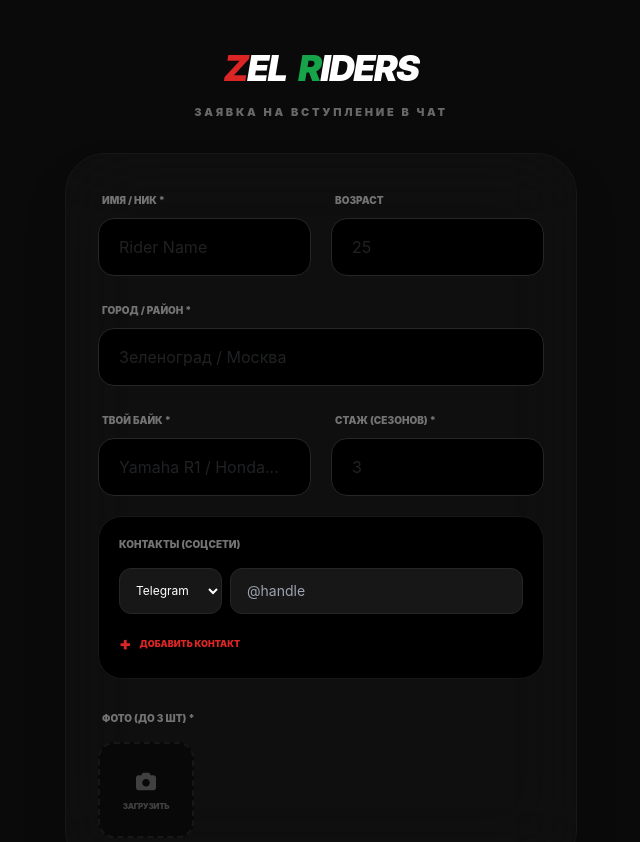
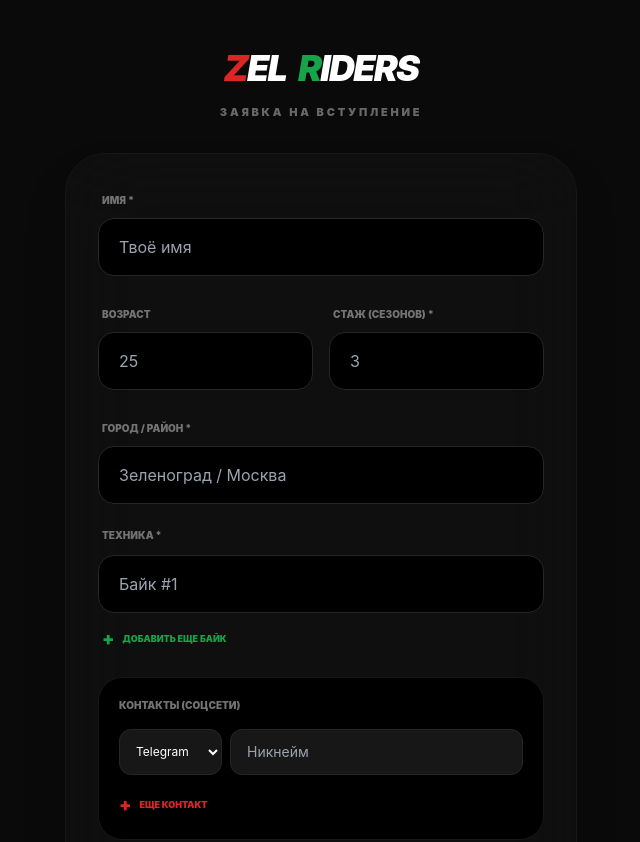
Before and after one commit to LukomskiyAA/zel-riders-miniapp, a React (Vite) app: page / in a window 1280 px wide. Shown: the top 842 px of the page, without its empty margins (319-959 px from the left). Built offline with nearby package versions, Linux system fonts and the light colour scheme.

Commit message:
Add files via upload

```diff
--- a/App.tsx
+++ b/App.tsx
@@ -23,9 +23,10 @@ const App: React.FC = () => {
     name: '',
     age: '',
     location: '',
-    gear: '',
+    gears: [''], // Начальное поле для байка
     season: '',
-    socials: [{ platform: 'Telegram', handle: '' }]
+    socials: [{ platform: 'Telegram', handle: '' }],
+    about: ''
   });
 
   const [photos, setPhotos] = useState<PhotoFile[]>([]);
@@ -38,8 +39,9 @@ const App: React.FC = () => {
   const performSubmit = useCallback(async () => {
     if (isSubmitting || isSuccess) return;
 
-    if (!formData.name || !formData.location || !formData.gear || !formData.season) {
-        tg?.showAlert("Для вступления заполни все обязательные поля (*)");
+    const hasGear = formData.gears.some(g => g.trim().length > 0);
+    if (!formData.name || !formData.location || !hasGear || !formData.season) {
+        tg?.showAlert("Заполни все обязательные поля со звездочкой (*)");
         return;
     }
 
@@ -79,7 +81,7 @@ const App: React.FC = () => {
       tg.MainButton.setText('ОТПРАВИТЬ АНКЕТУ');
       tg.MainButton.setParams({
         is_visible: true,
-        is_active: !isSubmitting && formData.name.length > 0,
+        is_active: !isSubmitting && formData.name.trim().length > 0,
         color: '#ef4444',
         text_color: '#ffffff'
       });
@@ -99,7 +101,7 @@ const App: React.FC = () => {
       if (user) {
         setFormData(prev => ({
           ...prev,
-          name: prev.name || `${user.first_name || ''} ${user.last_name || ''}`.trim() || user.username || '',
+          // name не заполняем автозаполнением, пользователь должен сам вписать
           tgUserId: user.id,
           tgUsername: user.username,
           socials: prev.socials.map((s, i) =>
@@ -112,11 +114,35 @@ const App: React.FC = () => {
     }
   }, [tg]);
 
-  const handleInputChange = (e: React.ChangeEvent<HTMLInputElement>) => {
+  const handleInputChange = (e: React.ChangeEvent<HTMLInputElement | HTMLTextAreaElement>) => {
     const { name, value } = e.target;
     setFormData(prev => ({ ...prev, [name]: value }));
   };
 
+  const handleNumericInput = (e: React.ChangeEvent<HTMLInputElement>) => {
+    const { name, value } = e.target;
+    // Разрешаем только цифры
+    const numericValue = value.replace(/\D/g, '');
+    setFormData(prev => ({ ...prev, [name]: numericValue }));
+  };
+
+  // Логика байков
+  const handleGearChange = (index: number, value: string) => {
+    const newGears = [...formData.gears];
+    newGears[index] = value;
+    setFormData(prev => ({ ...prev, gears: newGears }));
+  };
+
+  const addGear = () => {
+    setFormData(prev => ({ ...prev, gears: [...prev.gears, ''] }));
+  };
+
+  const removeGear = (index: number) => {
+    if (formData.gears.length <= 1) return;
+    setFormData(prev => ({ ...prev, gears: prev.gears.filter((_, i) => i !== index) }));
+  };
+
+  // Логика соцсетей
   const handleSocialChange = (index: number, field: keyof SocialEntry, value: string) => {
     const newSocials = [...formData.socials];
     newSocials[index] = { ...newSocials[index], [field]: value };
@@ -155,23 +181,18 @@ const App: React.FC = () => {
   if (isSuccess) {
     return (
       <div className="min-h-screen p-6 flex flex-col items-center justify-center text-center bg-[#0a0a0a]">
-        <div className="w-full max-w-xs p-8 bg-[#181818] rounded-[2.5rem] border-2 border-green-500 shadow-[0_0_50px_rgba(34,197,94,0.2)] animate-in zoom-in duration-500 relative overflow-hidden">
-          <div className="absolute top-0 left-0 w-full h-1 bg-gradient-to-r from-transparent via-green-500 to-transparent animate-pulse"></div>
+        <div className="w-full max-w-xs p-8 bg-[#181818] rounded-[2.5rem] border-2 border-green-500 shadow-[0_0_50px_rgba(34,197,94,0.2)]">
           <div className="w-20 h-20 bg-green-500/10 rounded-full flex items-center justify-center mx-auto mb-6">
             <i className="fas fa-check text-4xl text-green-500"></i>
           </div>
-          <h2 className="text-2xl font-black text-white uppercase italic leading-tight mb-2">Анкета принята</h2>
-          <p className="text-[10px] text-neutral-500 uppercase tracking-[0.2em] mb-8">ZEL RIDERS Verification Passed</p>
+          <h2 className="text-2xl font-black text-white uppercase italic leading-tight mb-2">Готово</h2>
+          <p className="text-[10px] text-neutral-500 uppercase tracking-[0.2em] mb-8">Анкета отправлена</p>
           <div className="space-y-4">
-            <a href={CLUB_CONFIG.chatInviteLink} className="block w-full py-5 bg-white text-black font-black uppercase tracking-widest rounded-xl hover:scale-[1.02] active:scale-95 transition-all shadow-xl">
+            <a href={CLUB_CONFIG.chatInviteLink} className="block w-full py-5 bg-white text-black font-black uppercase tracking-widest rounded-xl">
               Вступить в чат
             </a>
-            <p className="text-[9px] text-neutral-600 font-medium italic">Анкетка уже в топике. Газуем!</p>
           </div>
         </div>
-        <button onClick={() => tg?.close()} className="mt-12 text-neutral-700 text-[10px] font-black uppercase tracking-widest border-b border-neutral-900 pb-1">
-          Закрыть
-        </button>
       </div>
     );
   }
@@ -185,34 +206,56 @@ const App: React.FC = () => {
           <span className="text-green-600">R</span><span className="text-white">IDERS</span>
         </h1>
         <p className="text-neutral-500 text-[11px] font-black uppercase tracking-[0.25em] mt-4 opacity-90 text-center px-4">
-          Заявка на вступление в чат
+          Заявка на вступление
         </p>
       </header>
 
       <main className="w-full max-w-lg bg-[#111]/80 backdrop-blur-2xl border border-neutral-900 rounded-[2.5rem] p-6 md:p-8 shadow-2xl z-10">
-        <div className="grid grid-cols-1 md:grid-cols-2 gap-5 mb-8">
+        <div className="space-y-6">
+          {/* Имя */}
           <div className="space-y-2">
-            <label className="text-[10px] font-black text-neutral-500 uppercase ml-1">Имя / Ник *</label>
-            <input name="name" value={formData.name} onChange={handleInputChange} className="w-full bg-black border border-neutral-800 rounded-2xl px-5 py-4 text-white focus:border-red-600 outline-none transition-all placeholder:opacity-20" placeholder="Rider Name" />
+            <label className="text-[10px] font-black text-neutral-500 uppercase ml-1">Имя *</label>
+            <input name="name" value={formData.name} onChange={handleInputChange} className="w-full bg-black border border-neutral-800 rounded-2xl px-5 py-4 text-white focus:border-red-600 outline-none transition-all" placeholder="Твоё имя" />
           </div>
+
+          {/* Возраст и Стаж */}
+          <div className="grid grid-cols-2 gap-4">
             <div className="space-y-2">
               <label className="text-[10px] font-black text-neutral-500 uppercase ml-1">Возраст</label>
-            <input name="age" type="number" value={formData.age} onChange={handleInputChange} className="w-full bg-black border border-neutral-800 rounded-2xl px-5 py-4 text-white focus:border-red-600 outline-none transition-all placeholder:opacity-20" placeholder="25" />
-          </div>
-          <div className="md:col-span-2 space-y-2">
-            <label className="text-[10px] font-black text-neutral-500 uppercase ml-1">Город / Район *</label>
-            <input name="location" value={formData.location} onChange={handleInputChange} className="w-full bg-black border border-neutral-800 rounded-2xl px-5 py-4 text-white focus:border-red-600 outline-none transition-all placeholder:opacity-20" placeholder="Зеленоград / Москва" />
-          </div>
-          <div className="space-y-2">
-            <label className="text-[10px] font-black text-neutral-500 uppercase ml-1">Твой байк *</label>
-            <input name="gear" value={formData.gear} onChange={handleInputChange} className="w-full bg-black border border-neutral-800 rounded-2xl px-5 py-4 text-white focus:border-red-600 outline-none transition-all placeholder:opacity-20" placeholder="Yamaha R1 / Honda..." />
+              <input name="age" type="text" inputMode="numeric" value={formData.age} onChange={handleNumericInput} className="w-full bg-black border border-neutral-800 rounded-2xl px-5 py-4 text-white focus:border-red-600 outline-none transition-all" placeholder="25" />
             </div>
             <div className="space-y-2">
               <label className="text-[10px] font-black text-neutral-500 uppercase ml-1">Стаж (сезонов) *</label>
-            <input name="season" value={formData.season} onChange={handleInputChange} className="w-full bg-black border border-neutral-800 rounded-2xl px-5 py-4 text-white focus:border-red-600 outline-none transition-all placeholder:opacity-20" placeholder="3" />
+              <input name="season" type="text" inputMode="numeric" value={formData.season} onChange={handleNumericInput} className="w-full bg-black border border-neutral-800 rounded-2xl px-5 py-4 text-white focus:border-red-600 outline-none transition-all" placeholder="3" />
+            </div>
           </div>
 
-          <div className="md:col-span-2 p-5 bg-black rounded-3xl border border-neutral-900 space-y-4">
+          {/* Локация */}
+          <div className="space-y-2">
+            <label className="text-[10px] font-black text-neutral-500 uppercase ml-1">Город / Район *</label>
+            <input name="location" value={formData.location} onChange={handleInputChange} className="w-full bg-black border border-neutral-800 rounded-2xl px-5 py-4 text-white focus:border-red-600 outline-none transition-all" placeholder="Зеленоград / Москва" />
+          </div>
+
+          {/* Байки */}
+          <div className="space-y-3">
+            <label className="text-[10px] font-black text-neutral-500 uppercase ml-1 block">Техника *</label>
+            {formData.gears.map((gear, idx) => (
+              <div key={idx} className="flex gap-2">
+                <input value={gear} onChange={(e) => handleGearChange(idx, e.target.value)} className="flex-1 bg-black border border-neutral-800 rounded-2xl px-5 py-4 text-white focus:border-red-600 outline-none transition-all" placeholder={`Байк #${idx + 1}`} />
+                {formData.gears.length > 1 && (
+                  <button onClick={() => removeGear(idx)} className="bg-neutral-900 border border-neutral-800 rounded-2xl px-4 text-neutral-500 hover:text-red-500 transition-colors">
+                    <i className="fas fa-times"></i>
+                  </button>
+                )}
+              </div>
+            ))}
+            <button onClick={addGear} className="text-[9px] font-black uppercase text-green-600 hover:text-white transition-all flex items-center gap-2 px-1">
+              <span className="text-lg">+</span> Добавить еще байк
+            </button>
+          </div>
+
+          {/* Контакты */}
+          <div className="p-5 bg-black rounded-3xl border border-neutral-900 space-y-4">
              <label className="text-[10px] font-black text-neutral-500 uppercase block">Контакты (соцсети)</label>
              {formData.socials.map((social, idx) => (
                <div key={idx} className="flex gap-2">
@@ -221,20 +264,26 @@ const App: React.FC = () => {
                    <option>Instagram</option>
                    <option>VK</option>
                  </select>
-                 <input value={social.handle} onChange={(e) => handleSocialChange(idx, 'handle', e.target.value)} className="flex-1 bg-neutral-900 border border-neutral-800 rounded-xl px-4 py-3 text-sm text-white focus:border-red-600 outline-none transition-all" placeholder="@handle" />
+                 <input value={social.handle} onChange={(e) => handleSocialChange(idx, 'handle', e.target.value)} className="flex-1 bg-neutral-900 border border-neutral-800 rounded-xl px-4 py-3 text-sm text-white focus:border-red-600 outline-none transition-all" placeholder="Никнейм" />
                  {formData.socials.length > 1 && (
-                   <button onClick={() => removeSocialEntry(idx)} className="text-neutral-700 hover:text-red-500 px-1 transition-colors">
+                   <button onClick={() => removeSocialEntry(idx)} className="text-neutral-700 hover:text-red-500 px-1">
                      <i className="fas fa-times"></i>
                    </button>
                  )}
                </div>
              ))}
              <button onClick={addSocialEntry} className="text-[9px] font-black uppercase text-red-600 hover:text-white transition-all flex items-center gap-2">
-               <span className="text-lg">+</span> Добавить контакт
+               <span className="text-lg">+</span> Еще контакт
              </button>
           </div>
+
+          {/* О себе */}
+          <div className="space-y-2">
+            <label className="text-[10px] font-black text-neutral-500 uppercase ml-1">О себе</label>
+            <textarea name="about" value={formData.about} onChange={handleInputChange} className="w-full bg-black border border-neutral-800 rounded-2xl px-5 py-4 text-white focus:border-red-600 outline-none transition-all min-h-[100px]" placeholder="Расскажи что-нибудь интересное..." />
           </div>
 
+          {/* Фото */}
           <div className="space-y-4">
             <label className="text-[10px] font-black text-neutral-500 uppercase ml-1 block">Фото (до 3 шт) *</label>
             <div className="flex flex-wrap gap-4">
@@ -258,6 +307,7 @@ const App: React.FC = () => {
             </div>
             <input type="file" ref={fileInputRef} className="hidden" accept="image/*" multiple onChange={handleFileChange} />
           </div>
+        </div>
       </main>
 
       <footer className="mt-12 text-neutral-800 text-[10px] font-black uppercase tracking-[0.6em] text-center max-w-xs leading-relaxed">
--- a/telegramService.ts
+++ b/telegramService.ts
@@ -8,6 +8,18 @@ const escapeHTML = (text: string): string => {
     .replace(/>/g, '&gt;');
 };
 
+const formatSocialLink = (platform: string, handle: string): string => {
+  const cleanHandle = handle.trim().replace(/^@/, '');
+  if (!cleanHandle) return '';
+
+  let url = '';
+  if (platform === 'Telegram') url = `https://t.me/${cleanHandle}`;
+  else if (platform === 'Instagram') url = `https://www.instagram.com/${cleanHandle}`;
+  else if (platform === 'VK') url = `https://vk.com/${cleanHandle}`;
+
+  return url ? `<a href="${url}">${url}</a>` : escapeHTML(handle);
+};
+
 export const sendToTelegram = async (
   settings: AppSettings,
   data: RiderData,
@@ -16,7 +28,7 @@ export const sendToTelegram = async (
   const { botToken, chatId, threadId } = settings;
   const baseUrl = `https://api.telegram.org/bot${botToken}`;
 
-  // Формируем активную ссылку на профиль пользователя
+  // Имя ссылается на профиль ТГ, даже если введено вручную
   let userMention = `<b>${escapeHTML(data.name)}</b>`;
   if (data.tgUsername) {
     userMention = `<a href="https://t.me/${data.tgUsername}">${escapeHTML(data.name)}</a>`;
@@ -24,21 +36,31 @@ export const sendToTelegram = async (
     userMention = `<a href="tg://user?id=${data.tgUserId}">${escapeHTML(data.name)}</a>`;
   }
 
+  const gearsList = data.gears
+    .filter(g => g.trim() !== '')
+    .map(g => `• ${escapeHTML(g)}`)
+    .join('\n');
+
   const validSocials = data.socials.filter(s => s.handle.trim() !== '');
   const socialInfo = validSocials.length > 0
-    ? validSocials.map(s => `<b>${escapeHTML(s.platform)}:</b> ${escapeHTML(s.handle)}`).join('\n🔗 ')
+    ? validSocials.map(s => `<b>${escapeHTML(s.platform)}:</b> ${formatSocialLink(s.platform, s.handle)}`).join('\n')
     : 'Не указано';
 
-  // Финальный чистый формат без полосок и заголовков
+  const aboutSection = data.about?.trim()
+    ? `\n\n📝 <b>О себе:</b>\n<i>${escapeHTML(data.about)}</i>`
+    : '';
+
   const caption = `
 👤 <b>Имя:</b> ${userMention}
-🎂 <b>Возраст:</b> ${escapeHTML(data.age || 'Секрет')}
+🎂 <b>Возраст:</b> ${escapeHTML(data.age)}
 📍 <b>Локация:</b> ${escapeHTML(data.location)}
-🏍 <b>Техника:</b> ${escapeHTML(data.gear)}
 ⏱ <b>Стаж:</b> ${escapeHTML(data.season)} сезон(ов)
 
+🏍 <b>Техника:</b>
+${gearsList}
+
 🔗 <b>Контакты:</b>
-${socialInfo}
+${socialInfo}${aboutSection}
   `.trim();
 
   try {
--- a/types.ts
+++ b/types.ts
@@ -8,10 +8,11 @@ export interface RiderData {
   name: string;
   age: string;
   location: string;
-  gear: string;
+  gears: string[]; // Массив байков
   season: string;
   socials: SocialEntry[];
-  tgUserId?: number; // Added to link to profile
+  about?: string; // Поле "О себе"
+  tgUserId?: number;
   tgUsername?: string;
 }
 
```
Lines whose indentation alone changed are shown as unchanged.
